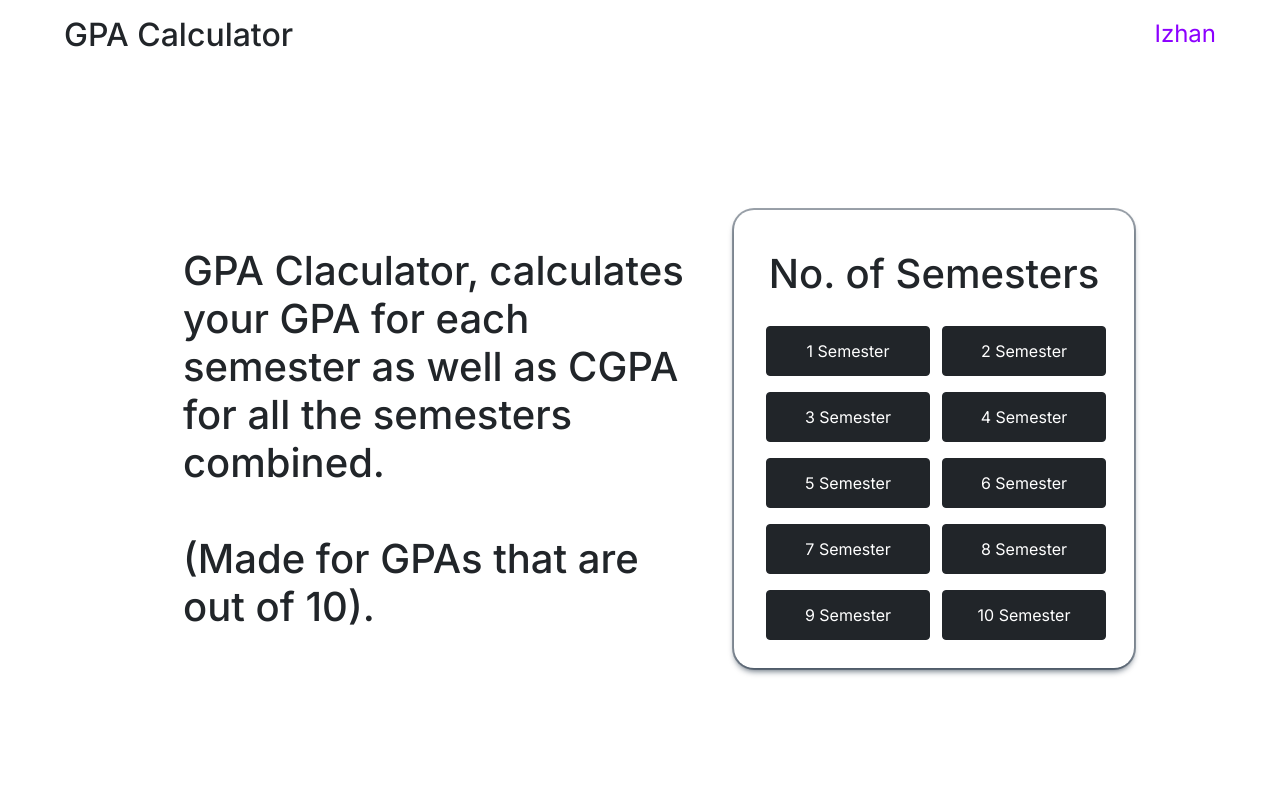
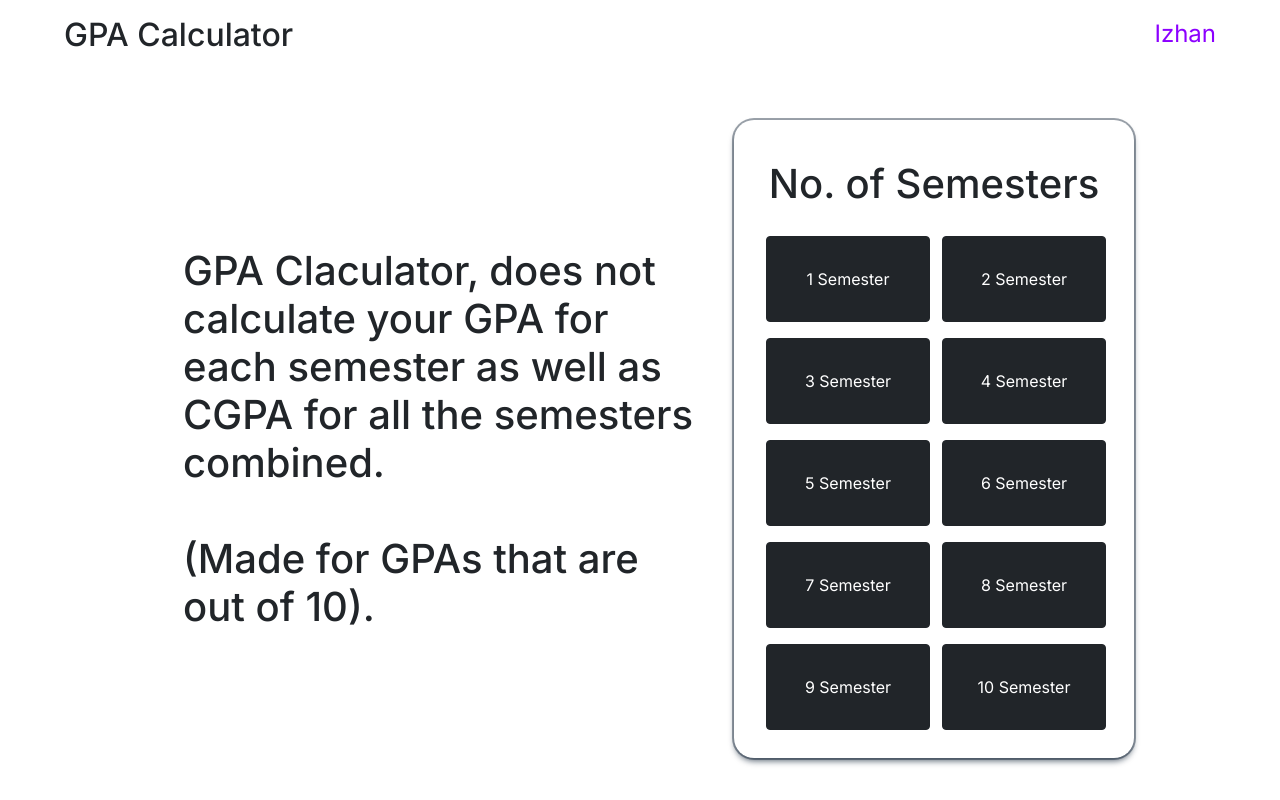
Before and after one commit to babu-izhan-5001312/gpa-calculator, a React (Create React App) app: page / in a window 1280 px wide. Built offline with nearby package versions, Linux system fonts and the light colour scheme; the HTML template or start-up script is replaced by a standard one.

Commit message:
added some style changes

```diff
--- a/src/components/SelectNoOfSemesters.js
+++ b/src/components/SelectNoOfSemesters.js
@@ -6,7 +6,7 @@ const SelectNoOfSemesters = ({ setNoOfSemesters }) => {
     <div className="semester row d-flex align-items-center justify-content-center ">
       <div className="col-12 col-md-6">
         <h1 className="description">
-          GPA Claculator, calculates your GPA for each semester as well as CGPA
+          GPA Claculator, does not calculate your GPA for each semester as well as CGPA
           for all the semesters combined.
           <br />
           <br /> (Made for GPAs that are out of 10).
@@ -22,6 +22,7 @@ const SelectNoOfSemesters = ({ setNoOfSemesters }) => {
                   <Button
                     variant="dark"
                     className="semester-button"
+                    style={{'padding': '30px'}}
                     onClick={() => setNoOfSemesters(semesters.splice(0, sem))}
                   >
                     {sem} Semester
```
